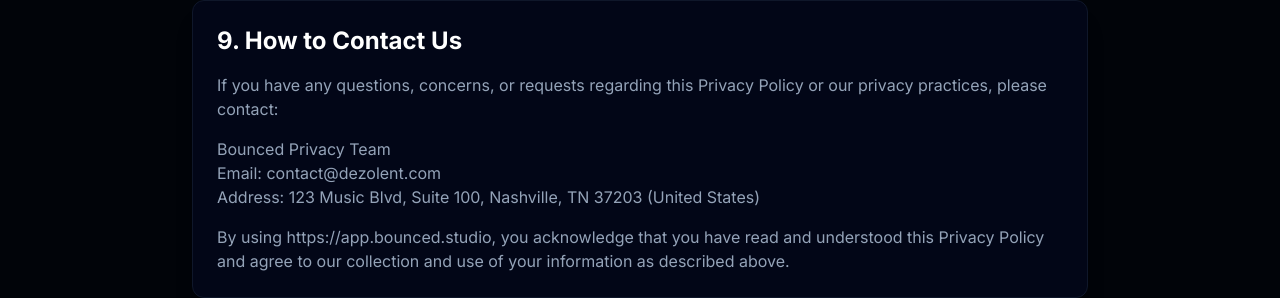
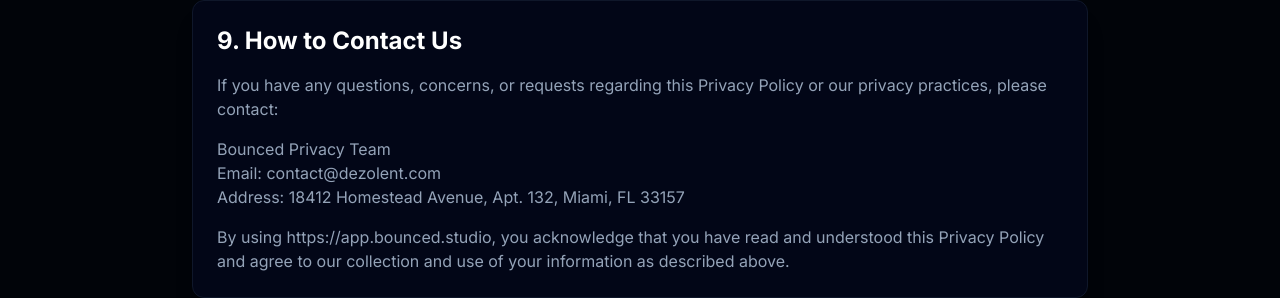
Before and after one commit to dezolent/bounced-studio, a Nuxt app: page /privacy in a window 1280 px wide. Shown: the part 6138-6436 px from the top of the page. Built offline with nearby package versions, Linux system fonts and the light colour scheme.

Commit message:
Updated privacy.vue

```diff
--- a/pages/privacy.vue
+++ b/pages/privacy.vue
@@ -340,7 +340,7 @@
               <div class="text-dark-300">
                 <p>Bounced Privacy Team<br>
                 Email: contact@dezolent.com<br>
-                Address: 123 Music Blvd, Suite 100, Nashville, TN 37203 (United States)</p>
+                Address: 18412 Homestead Avenue, Apt. 132, Miami, FL 33157</p>
               </div>
               <p class="text-dark-300 mt-4">
                 By using https://app.bounced.studio, you acknowledge that you have read and understood this Privacy Policy and agree to our collection and use of your information as described above.
```
